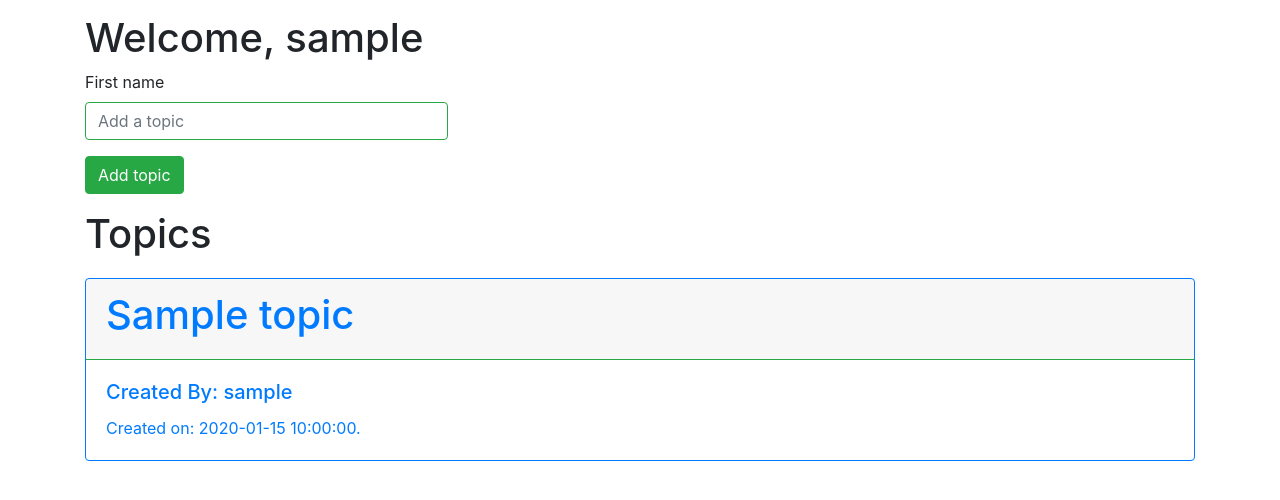
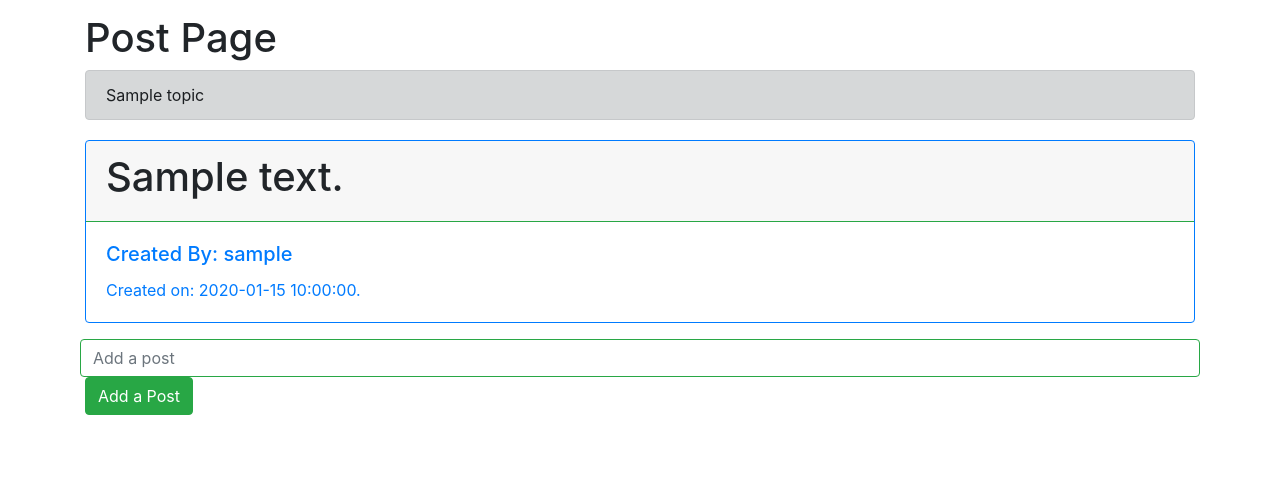
Before and after one commit to sirantakoirala/qna-revamp, a PHP site: page /pages/dashboard.php?topic_id=1 in a window 1280 px wide. Shown: the part 56-556 px from the top of the page. Run offline with PHP 8.4, Linux system fonts and the light colour scheme; the visitor is signed in with stand-in values (Sample User, id 1); tables that the repository leaves empty hold one stand-in row (values such as "Sample post"); some libraries are stand-ins or nearby versions.

Commit message:
Update dashboard.php
Updated Dashboard.php

```diff
--- a/pages/dashboard.php
+++ b/pages/dashboard.php
@@ -6,6 +6,7 @@
     <meta http-equiv="X-UA-Compatible" content="IE=edge" />
     <meta name="viewport" content="width=device-width, initial-scale=1.0" />
     <title>Dashboard</title>
+    <link href="../styles/main1.css" rel="stylesheet">
     <link rel="stylesheet" href="https://maxcdn.bootstrapcdn.com/bootstrap/4.0.0/css/bootstrap.min.css" integrity="sha384-Gn5384xqQ1aoWXA+058RXPxPg6fy4IWvTNh0E263XmFcJlSAwiGgFAW/dAiS6JXm" crossorigin="anonymous" />
     <script src="https://code.jquery.com/jquery-3.2.1.slim.min.js" integrity="sha384-KJ3o2DKtIkvYIK3UENzmM7KCkRr/rE9/Qpg6aAZGJwFDMVNA/GpGFF93hXpG5KkN" crossorigin="anonymous"></script>
     <script src="https://cdnjs.cloudflare.com/ajax/libs/popper.js/1.12.9/umd/popper.min.js" integrity="sha384-ApNbgh9B+Y1QKtv3Rn7W3mgPxhU9K/ScQsAP7hUibX39j7fakFPskvXusvfa0b4Q" crossorigin="anonymous"></script>
@@ -16,64 +17,64 @@
     <?php include("../includes/navbar.php") ?>
     <?php
     $conn = connectToDB();
+    $topic_id = $_GET["topic_id"];
+
 
     // require("../config/db.php");
-  if (isset($_POST["addTopic"])) {
-    $topic = $_POST["topic"];
+    if (isset($_POST["addPost"])) {
+        $post = $_POST["post"];
         $userId =  $_SESSION['id'];
 
-    $query = "INSERT INTO `topics`(`topic_id`, `topic_subject`, `topic_date`, `topic_by`) VALUES (default,'$topic',default,'$userId')";
+        $query = "INSERT INTO `posts`(`post_id`, `post_content`, `post_date`, `post_topic`, `post_by`) VALUES (default,'$post',default,$topic_id,'$userId')";
         $result = mysqli_query($conn, $query) or die(mysqli_error($conn));
-    header("Location: ./dashboard.php");
+        header("Location: ./posts.php?topic_id=$topic_id");
     }
 
     ?>
 
     <main style="padding-top: 70px;">
         <div class="container">
-      <h1>Welcome, <?php echo $_SESSION["username"] ?></h1>
 
-      <form method="POST" action="./dashboard.php">
-        <div class="form-row">
-          <div class="col-md-4 mb-3"> <label for="topic">First name</label>
-            <input type="text" class="form-control is-valid" name="topic" id="topic" placeholder="Add a topic" required>
-
-          </div>
-
-        </div>
-        <div class="form-row">
-          <div class="col-md-4 mb-3"> <button class="btn btn-success" type="submit" name="addTopic">Add topic</button></div>
-
-        </div>
-      </form>
-      <h1>Topics</h1>
-
+            <h1>Post Page</h1>
 
             <?php
-      function console_log($output, $with_script_tags = true)
-      {
-        $js_code = 'console.log(' . json_encode($output, JSON_HEX_TAG) .
-          ');';
-        if ($with_script_tags) {
-          $js_code = '<script>' . $js_code . '</script>';
-        }
-        echo $js_code;
-      }
 
-
-      $query = "SELECT t.*,u.username FROM topics t JOIN users u ON u.id = t.topic_by";
+            $query = "SELECT * FROM topics  WHERE topic_id=$topic_id";
             $result = mysqli_query($conn, $query) or die(mysqli_error($conn));
             if (mysqli_num_rows($result) > 0) {
                 while ($row = mysqli_fetch_array($result)) {
                     $topic_subject = $row['topic_subject'];
+
+            ?>
+                    <div class="alert alert-dark" role="alert">
+                        <?php echo $topic_subject ?>
+                    </div>
+
+
+            <?php }
+            } ?>
+
+
+
+            <?php
+
+
+
+
+            $query = "SELECT p.*,u.username FROM users u JOIN posts p on p.post_by = u.id JOIN topics t ON t.topic_id = p.post_topic WHERE t.topic_id = $topic_id";
+            $result = mysqli_query($conn, $query) or die(mysqli_error($conn));
+            if (mysqli_num_rows($result) > 0) {
+                while ($row = mysqli_fetch_array($result)) {
+
                     $user = $row["username"];
+                    $post_content = $row["post_content"];
                     $id = $row["topic_id"] ?? "";
-          $date = $row["topic_date"];
+                    $date = $row["post_date"];
             ?>
 
                     <div class="card border-primary mb-3" style="max-width:100%; margin:20px 0;">
                         <div class="card-header border-success">
-              <h1><a href="/qna/pages/posts.php?topic_id='<?php echo $id; ?>'"><?php echo $topic_subject; ?></a></h1>
+                            <h1><?php echo $post_content; ?></h1>
                         </div>
                         <div class="card-body text-primary">
                             <h5 class="card-title">Created By: <?php echo $user ?></h5>
@@ -86,6 +87,19 @@
             <?php         }
             };
             ?>
+
+            <form method="POST" action="./posts.php?topic_id=<?php echo $topic_id ?>">
+                <div class="form-row">
+                    <input type="text" class="form-control is-valid" name="post" id="post" placeholder="Add a post" required>
+
+                </div>
+
+                <div class="form-row">
+                    <div class="col-md-4 mb-3"> <button class="btn btn-success" type="submit" name="addPost">Add a Post</button></div>
+
+                </div>
+
+            </form>
         </div>
     </main>
 </body>
```
Lines whose indentation alone changed are shown as unchanged.
